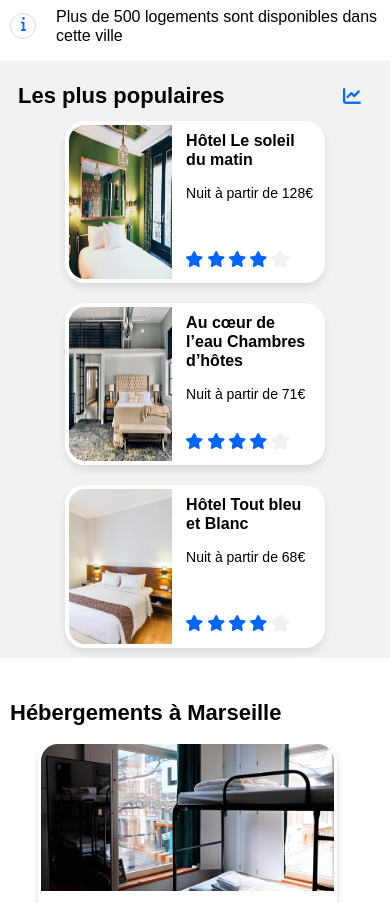
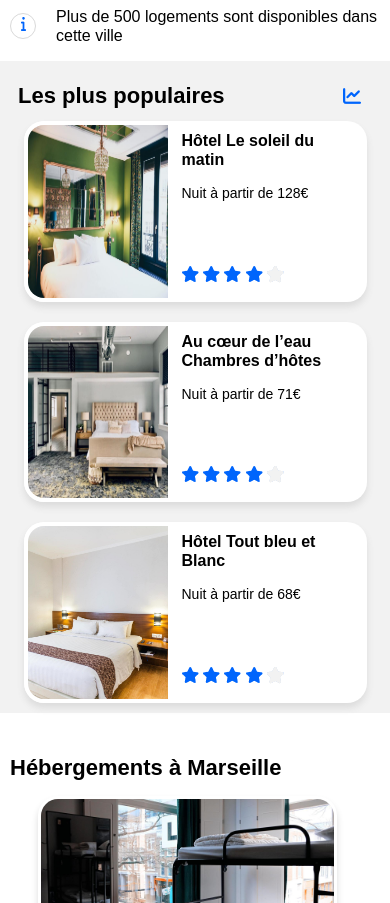
Before and after one commit to airwin17/simpleHTMLCSSintegration, a plain HTML site: page index.html in a window 390 px wide. Shown: the part 640-1543 px from the top of the page. Drawn offline with Linux system fonts and the light colour scheme; a web font is replaced by a local one.

Commit message:
fix responsive

```diff
--- a/style.css
+++ b/style.css
@@ -176,7 +176,7 @@ div#filtreps-div {
     max-width: 500px;
 }
 div#pop-div-resultshow {
-    /* grid-column: 1/3; */
+    grid-column: 1/3;
     display: flex;
     height: 100%;
     flex-direction: column;
@@ -218,6 +218,7 @@ p#pop-txt {
     max-height: 225px;
     min-width: 250px;
     display: grid;
+    flex-basis: 25%;
     overflow: hidden;
     max-width: 500px;
     grid-template-columns: 4fr 5fr;
@@ -498,6 +499,7 @@ nav#nav-bar{
     .popshow-div{
         flex: 1 1 30%;
         margin-right: auto;
+        width: 90%;
         margin-left: auto;
     }
     div#hebmarshow1{
```
